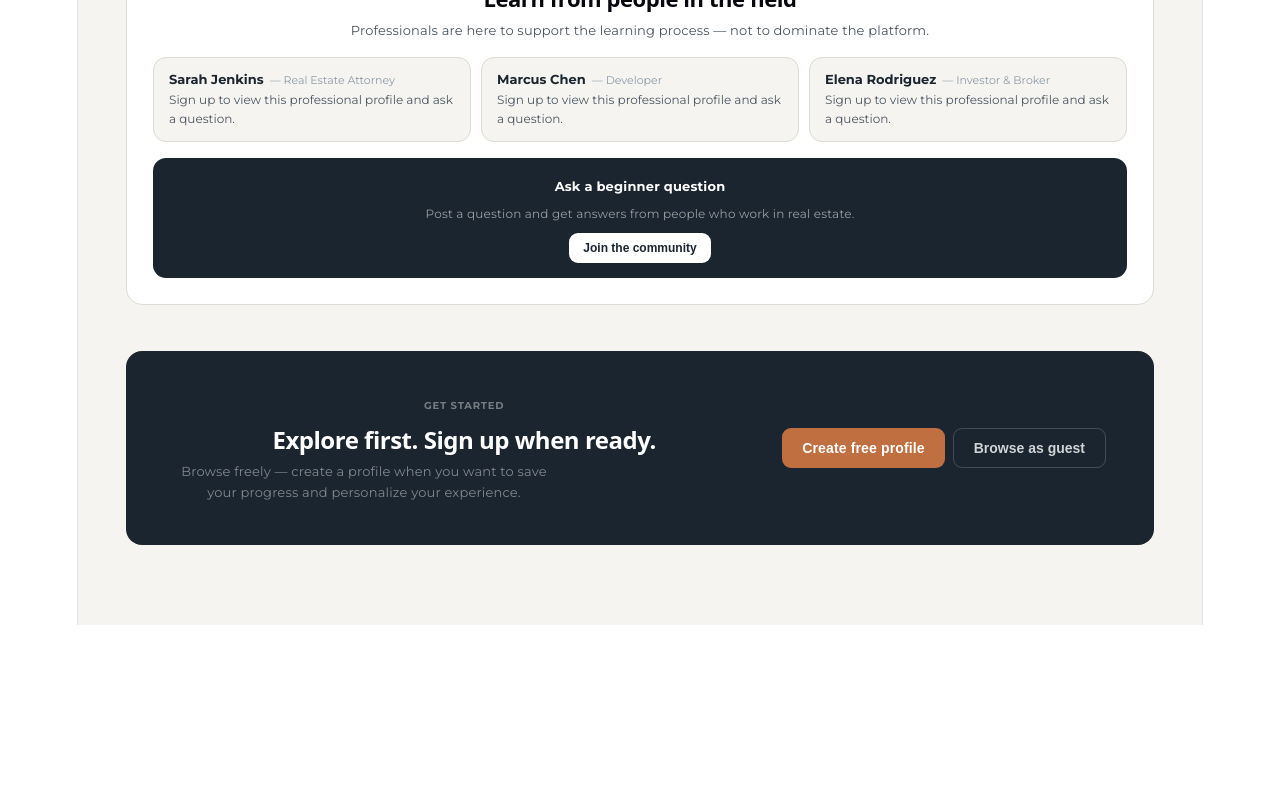
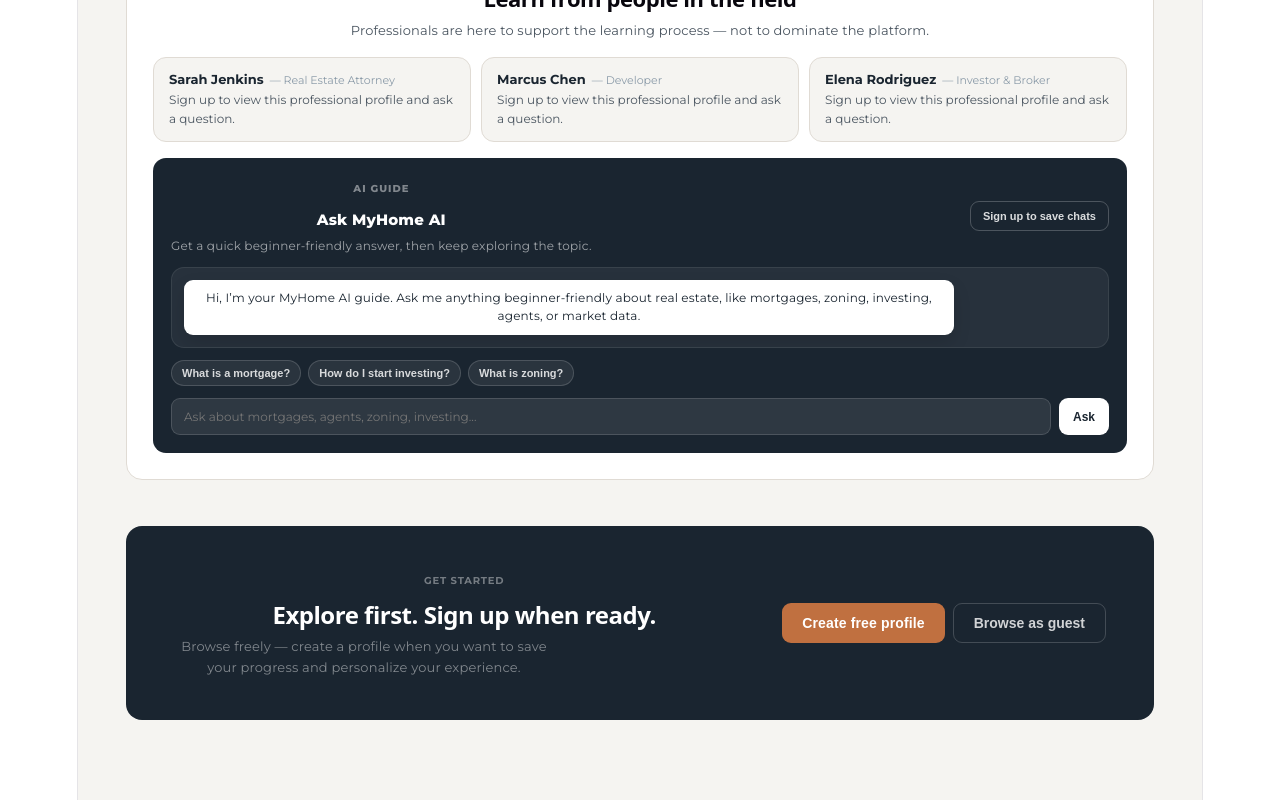
Before and after one commit to juliannareyes2003-create/real-estate-app, a React (Vite) app: page / in a window 1280 px wide. Shown: the part 2412-3212 px from the top of the page. Before the commit the page ends 3037 px from the top, so only its background shows below. Built offline with nearby package versions, Linux system fonts and the light colour scheme.

Commit message:
maybe chat box

```diff
--- a/src/App.jsx
+++ b/src/App.jsx
@@ -81,6 +81,13 @@ export default function App() {
   const [proMessage, setProMessage] = useState("");
   const [selectedNewsletterId, setSelectedNewsletterId] = useState("april-sales-flat");
   const [showPastIssues, setShowPastIssues] = useState(false);
+  const [aiQuestion, setAiQuestion] = useState("");
+  const [aiMessages, setAiMessages] = useState([
+    {
+      role: "assistant",
+      text: "Hi, I’m your MyHome AI guide. Ask me anything beginner-friendly about real estate, like mortgages, zoning, investing, agents, or market data."
+    }
+  ]);
 
   const learningGoals = ["Learn the basics","Understand investing","Explore development","Follow market trends","Learn laws and regulations","Connect with professionals"];
 
@@ -590,6 +597,57 @@ export default function App() {
 
     setSelectedProfessional(professional);
     setProMessage("");
+  };
+
+  const generateAiReply = (question) => {
+    const q = question.toLowerCase();
+
+    if (q.includes("mortgage") || q.includes("loan") || q.includes("interest") || q.includes("rate") || q.includes("down payment")) {
+      return "A mortgage is a loan used to buy property. The big things to understand are the interest rate, the monthly payment, the down payment, and closing costs. When rates rise, monthly payments become more expensive, so buyers can afford less. A good beginner move is to compare the purchase price and the monthly payment, not just the listing price.";
+    }
+
+    if (q.includes("invest") || q.includes("reit") || q.includes("rental") || q.includes("cash flow") || q.includes("cap rate")) {
+      return "For beginners, real estate investing usually starts in one of three ways: REITs, rental property, or house hacking. REITs are the easiest because they trade like stocks. Rental properties give more control but need more money, time, and maintenance. Cash flow means the money left after rent pays the mortgage, taxes, insurance, repairs, and other costs.";
+    }
+
+    if (q.includes("zoning") || q.includes("permit") || q.includes("build") || q.includes("development")) {
+      return "Zoning is the set of rules that controls what can be built on land. It can limit the building type, height, density, and use, like residential, commercial, or mixed-use. This matters because land can become much more valuable if zoning allows more units or a higher-value use.";
+    }
+
+    if (q.includes("agent") || q.includes("broker") || q.includes("commission") || q.includes("buyer") || q.includes("seller")) {
+      return "A good agent does more than open doors. They help with pricing, negotiation, paperwork, and understanding the local market. Before working with one, ask how many deals they have done in that specific neighborhood, how they get paid, and how often they will communicate with you.";
+    }
+
+    if (q.includes("token") || q.includes("blockchain") || q.includes("fractional")) {
+      return "Tokenization means splitting ownership of a real estate asset into digital pieces, usually on a blockchain. The idea is that people could invest smaller amounts into property. The important warning is that the token does not make a bad property good. You still need to understand the property, income, debt, fees, and legal rules.";
+    }
+
+    if (q.includes("market") || q.includes("price") || q.includes("rent") || q.includes("data") || q.includes("inventory")) {
+      return "Market data helps you understand whether a market is heating up or cooling down. Look at median price, days on market, inventory, months of supply, rent trends, and mortgage rates. One number alone can be misleading, so it is better to compare a few signals together.";
+    }
+
+    if (q.includes("first") || q.includes("beginner") || q.includes("start") || q.includes("learn")) {
+      return "The best place to start is with the basics: what property types exist, how buying works, how mortgages work, and who is involved in a deal. After that, pick one lane — buying a home, investing, development, or market data — so you are not trying to learn the whole industry at once.";
+    }
+
+    return "Good question. A simple way to think about it is this: real estate decisions usually come down to property type, location, financing, legal rules, and market timing. Try asking me with one specific topic, like ‘How do mortgages work?’ or ‘What is a cap rate?’ and I can break it down more clearly.";
+  };
+
+  const handleAiSubmit = () => {
+    const trimmed = aiQuestion.trim();
+    if (!trimmed) return;
+
+    const userMessage = { role: "user", text: trimmed };
+    const assistantMessage = { role: "assistant", text: generateAiReply(trimmed) };
+
+    setAiMessages(prev => [...prev, userMessage, assistantMessage]);
+    setAiQuestion("");
+  };
+
+  const askSuggestedQuestion = (question) => {
+    const userMessage = { role: "user", text: question };
+    const assistantMessage = { role: "assistant", text: generateAiReply(question) };
+    setAiMessages(prev => [...prev, userMessage, assistantMessage]);
   };
 
   const font = '"Montserrat", ui-sans-serif, system-ui, -apple-system, sans-serif';
@@ -1547,10 +1605,46 @@ export default function App() {
                 </button>
               ))}
             </div>
-            <div id="ask-question-section" style={{ borderRadius: R.lg, padding: "15px 16px", backgroundColor: C.ink, color: "white" }}>
-              <div style={{ fontSize: "13px", fontWeight: "700", marginBottom: "4px" }}>Ask a beginner question</div>
-              <div style={{ fontSize: "12px", lineHeight: "1.6", color: "rgba(255,255,255,0.55)", marginBottom: "10px" }}>Post a question and get answers from people who work in real estate.</div>
-              <button onClick={isSignedUp ? () => { handleNavClick("ask-question-section","Ask a Question"); } : openSignup} style={{ border: "none", borderRadius: R.md, padding: "8px 14px", backgroundColor: "white", color: C.ink, fontSize: "12px", fontWeight: "600", cursor: "pointer" }}>{isSignedUp ? "Ask a question" : "Join the community"}</button>
+            <div id="ask-question-section" style={{ borderRadius: R.lg, padding: "18px", backgroundColor: C.ink, color: "white" }}>
+              <div style={{ display: "flex", justifyContent: "space-between", alignItems: "center", gap: "12px", marginBottom: "12px", flexWrap: "wrap" }}>
+                <div>
+                  <div style={{ fontSize: "10px", fontWeight: "800", color: "rgba(255,255,255,0.45)", letterSpacing: "0.1em", marginBottom: "4px" }}>AI GUIDE</div>
+                  <div style={{ fontSize: "15px", fontWeight: "800", marginBottom: "3px" }}>Ask MyHome AI</div>
+                  <div style={{ fontSize: "12px", lineHeight: "1.6", color: "rgba(255,255,255,0.58)" }}>Get a quick beginner-friendly answer, then keep exploring the topic.</div>
+                </div>
+                {!isSignedUp && (
+                  <button onClick={openSignup} style={{ border: "1px solid rgba(255,255,255,0.22)", borderRadius: R.md, padding: "8px 12px", backgroundColor: "transparent", color: "rgba(255,255,255,0.84)", fontSize: "11px", fontWeight: "700", cursor: "pointer" }}>Sign up to save chats</button>
+                )}
+              </div>
+
+              <div style={{ backgroundColor: "rgba(255,255,255,0.06)", border: "1px solid rgba(255,255,255,0.08)", borderRadius: R.lg, padding: "12px", maxHeight: "220px", overflowY: "auto", display: "grid", gap: "9px", marginBottom: "12px" }}>
+                {aiMessages.map((m, i) => (
+                  <div key={i} style={{ display: "flex", justifyContent: m.role === "user" ? "flex-end" : "flex-start" }}>
+                    <div style={{ maxWidth: "82%", borderRadius: R.md, padding: "9px 11px", backgroundColor: m.role === "user" ? C.accent : "white", color: m.role === "user" ? "white" : C.ink, fontSize: "12px", lineHeight: "1.55", boxShadow: m.role === "assistant" ? "0 8px 18px rgba(0,0,0,0.12)" : "none" }}>
+                      {m.text}
+                    </div>
+                  </div>
+                ))}
+              </div>
+
+              <div style={{ display: "flex", gap: "7px", flexWrap: "wrap", marginBottom: "12px" }}>
+                {["What is a mortgage?", "How do I start investing?", "What is zoning?"].map(q => (
+                  <button key={q} onClick={() => askSuggestedQuestion(q)} style={{ border: "1px solid rgba(255,255,255,0.16)", borderRadius: "999px", padding: "6px 10px", backgroundColor: "rgba(255,255,255,0.07)", color: "rgba(255,255,255,0.82)", fontSize: "11px", fontWeight: "600", cursor: "pointer" }}>
+                    {q}
+                  </button>
+                ))}
+              </div>
+
+              <div style={{ display: "grid", gridTemplateColumns: "minmax(0,1fr) auto", gap: "8px" }}>
+                <input
+                  value={aiQuestion}
+                  onChange={e => setAiQuestion(e.target.value)}
+                  onKeyDown={e => { if (e.key === "Enter") handleAiSubmit(); }}
+                  placeholder="Ask about mortgages, agents, zoning, investing..."
+                  style={{ width: "100%", boxSizing: "border-box", border: "1px solid rgba(255,255,255,0.14)", borderRadius: R.md, padding: "10px 12px", backgroundColor: "rgba(255,255,255,0.09)", color: "white", outline: "none", fontFamily: "inherit", fontSize: "12px" }}
+                />
+                <button onClick={handleAiSubmit} style={{ border: "none", borderRadius: R.md, padding: "10px 14px", backgroundColor: "white", color: C.ink, fontSize: "12px", fontWeight: "800", cursor: "pointer" }}>Ask</button>
+              </div>
             </div>
           </div>
         </section>
```
